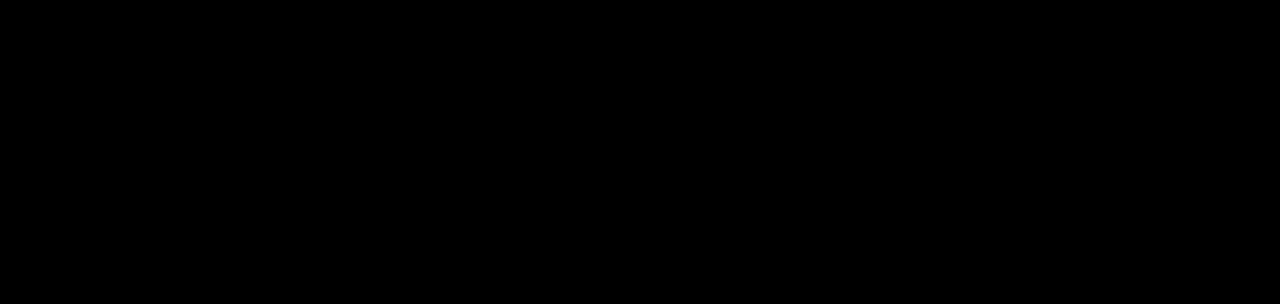
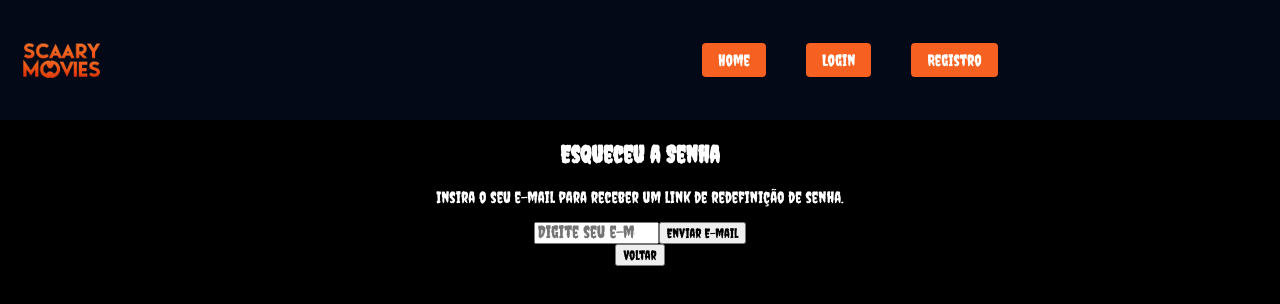
Before and after one commit to geleco/scary-movies, a React (Create React App) app: page /RecuperPage in a window 1280 px wide. Before the commit this address had no page. Shown: the top 304 px of the page. Built offline with nearby package versions, Linux system fonts and the light colour scheme.

Commit message:
recuperar senha

```diff
--- a/src/App.js
+++ b/src/App.js
@@ -5,7 +5,7 @@
 import HomePage from './Components/HomePage';
 import RegisterPage from './Components/RegisterPage';
 import InfoPage from './Components/InfoPage';
-
+import RecuperPage from './Components/RecuperPage';
 function App() {
   return (
     <Router>
@@ -17,6 +17,7 @@
             <Route path="/home" element={<HomePage />} />
             <Route path="/register" element={<RegisterPage />} />
             <Route path="/info/:movieId" element={<InfoPage />} />
+            <Route path="/RecuperPage" element={<RecuperPage />} />
             {/* Adicione mais rotas conforme necessário */}
           </Routes>
         </main>
--- a/src/Components/LoginPage.js
+++ b/src/Components/LoginPage.js
@@ -52,7 +52,7 @@
             <button type="submit" className="button_login">Entrar</button>
             <div className="info-button-login">
               <span className="span_senha">
-                <span><Link to="/">Esqueceu a senha?</Link></span>
+                <span><Link to="/RecuperPage">Esqueceu a senha?</Link></span>
               </span>
               <span className="span_cadastre-se">
                 <span><Link to="/register">Cadastre-se</Link></span>
--- /dev/null
+++ b/src/Components/RecuperPage.js
@@ -0,0 +1,53 @@
+import React, { useState } from 'react';
+import { getAuth, sendPasswordResetEmail } from 'firebase/auth';
+import Header from "./Header";
+import { Link } from 'react-router-dom';
+import  "./styles/RecuperPage.css";
+
+
+
+function ForgotPassword() {
+    const [email, setEmail] = useState('');
+    const [resetEmailSent, setResetEmailSent] = useState(false);
+
+    const handleResetPassword = async () => {
+        const auth = getAuth();
+
+        try {
+            await sendPasswordResetEmail(auth, email);
+            setResetEmailSent(true);
+        } catch (error) {
+            console.error('Erro ao enviar e-mail de redefinição de senha:', error.message);
+        }
+    };
+
+    return (
+        <div>
+            <div>
+                <Header hideSearchBar={true} showLogout={false} />
+            </div>
+            <h2>Esqueceu a Senha</h2>
+            {resetEmailSent ? (
+                <p>Um e-mail de redefinição de senha foi enviado para {email}.</p>
+            ) : (
+                <>
+                    <p>Insira o seu e-mail para receber um link de redefinição de senha.</p>
+                    <input
+                        type="email"
+                        placeholder="Digite seu e-mail"
+                        value={email}
+                        onChange={(e) => setEmail(e.target.value)}
+                    />
+                    <button onClick={handleResetPassword}>Enviar E-mail</button>
+                    <div>
+                    <Link to='/'>
+                   <button>Voltar</button>
+                   </Link>
+                    </div>
+                </>
+            )}
+        </div>
+    );
+}
+
+export default ForgotPassword;
--- a/src/Components/RegisterPage.js
+++ b/src/Components/RegisterPage.js
@@ -41,7 +41,7 @@
       const user = userCredential.user;
 
       await addUser(username, email);
-      setSuccessMessage("Login bem-sucedido! Redirecionando para a Homepage...");
+      setSuccessMessage("Cadastro efetuado com sucesso!!!!!!");
       setTimeout(() => {
         navigate("/");
       }, 2000);
```
Also changed, not shown: src/Components/RecuperSenha.js (deleted).
